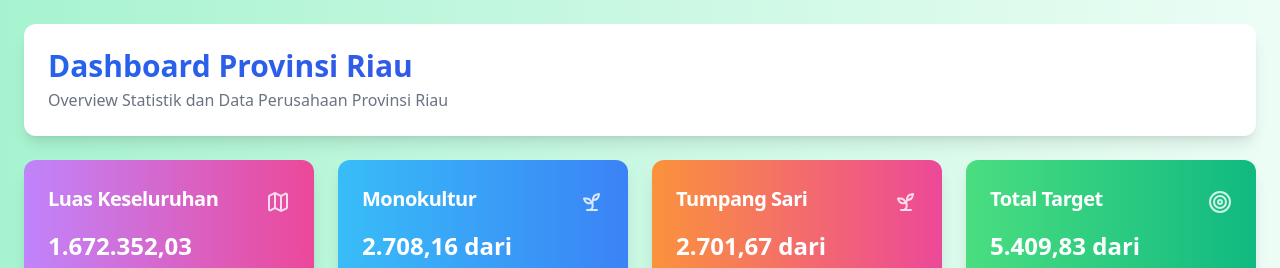
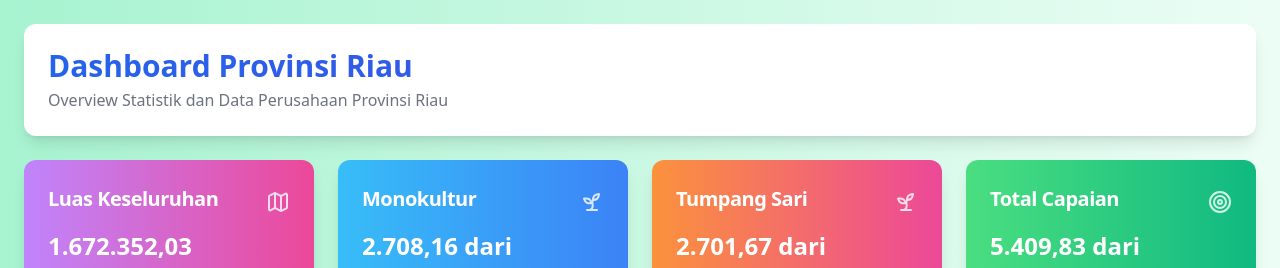
Before and after one commit to rel1vee/dashboard-polda-riau, a Next.js app: page / in a window 1280 px wide. Shown: the top 268 px of the page. Built offline with nearby package versions, Linux system fonts and the light colour scheme.

Commit message:
Rename "Total Target" to "Total Capaian" for improved clarity in DashboardRiauPage

```diff
--- a/app/page.tsx
+++ b/app/page.tsx
@@ -238,7 +238,7 @@ const DashboardRiauPage = () => {
                 gradient: "from-orange-400 to-pink-500",
               },
               {
-                title: "Total Target",
+                title: "Total Capaian",
                 value: `${(
                   achievements.monokulturAchievement +
                   achievements.tumpangSariAchievement
```
